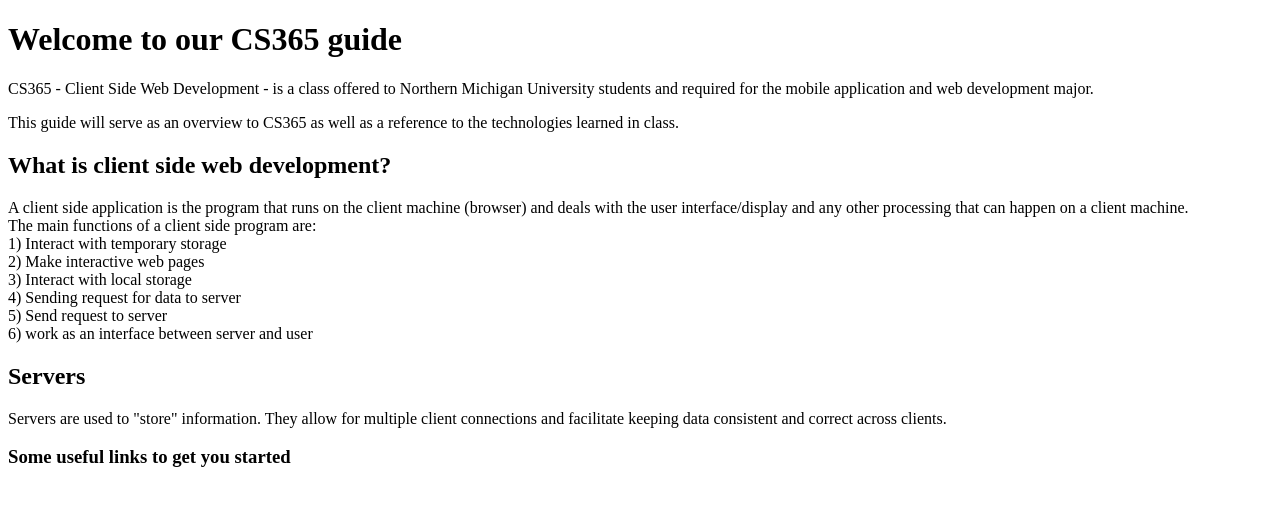
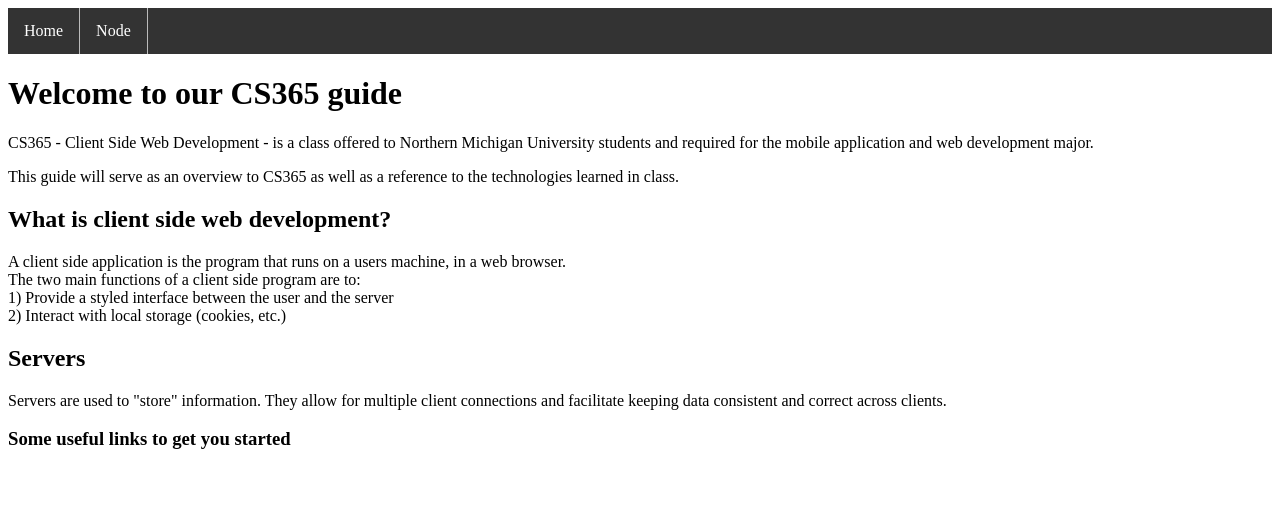
Before and after one commit to jarahn/CS365-Final-Project, a plain HTML site: page index.html in a window 1280 px wide. Drawn offline with nearby package versions, Linux system fonts and the light colour scheme.

Commit message:
Added a navigation bar and styling - JR

```diff
--- a/index.html
+++ b/index.html
@@ -10,31 +10,28 @@
 
 <body>
 
+    <div id="navigation">
+        <ul>
+            <li><a href="index.html">Home</a></li>
+            <li><a href="Node_Index.html">Node</a></li>
+        </ul>
+    </div>
     <h1>Welcome to our CS365 guide</h1>
     <p class="info">CS365 - Client Side Web Development - is a class offered to Northern Michigan University students and
             required for the mobile application and web development major.</p>
     <p class="info">This guide will serve as an overview to CS365 as well as a reference to the technologies learned in class.</p>
 
     <h2 class="descrip">What is client side web development?</h2>
-        <p class="info">A client side application is the program that runs on the client machine (browser) and deals
-            with the user interface/display and any other processing that can happen on a client machine.
+    <p class="info">A client side application is the program that runs on a users machine, in a web browser.
         <br>
-                The main functions of a client side program are:
+            The two main functions of a client side program are to:
         <br>
-                1) Interact with temporary storage
+            1)  Provide a styled interface between the user and the server
         <br>
-                2) Make interactive web pages
-            <br>
-                3) Interact with local storage
-            <br>
-                4) Sending request for data to server
-            <br>
-                5) Send request to server
-            <br>
-                6) work as an interface between server and user
+            2) Interact with local storage (cookies, etc.)
     </p>
 
-        <h2 class="serve">Servers</h2>
+    <h2 class="server">Servers</h2>
     <p class="info">Servers are used to "store" information. They allow for multiple client connections and facilitate
         keeping data consistent and correct across clients.
     </p>
--- a/main.css
+++ b/main.css
@@ -0,0 +1,35 @@
+ul {
+    list-style-type: none;
+    margin: 0;
+    padding: 0;
+    overflow: hidden;
+    background-color: #333;
+}
+
+li {
+    float: left;
+}
+
+li {
+    border-right: 1px solid #bbb;
+}
+
+li a {
+    display: block;
+    color: white;
+    text-align: center;
+    padding: 14px 16px;
+    text-decoration: none;
+}
+
+/* Change the link color to black on hover */
+li a:hover {
+    background-color: #111;
+}
+
+/*
+This doesn't highlight the current tab the user is on - ideally should fix
+*/
+.active {
+    background-color: rgb(1, 17, 105);
+}
```
Also changed, not shown: Node_Index.html (+12 -1 lines). Lines whose indentation alone changed are shown as unchanged.
